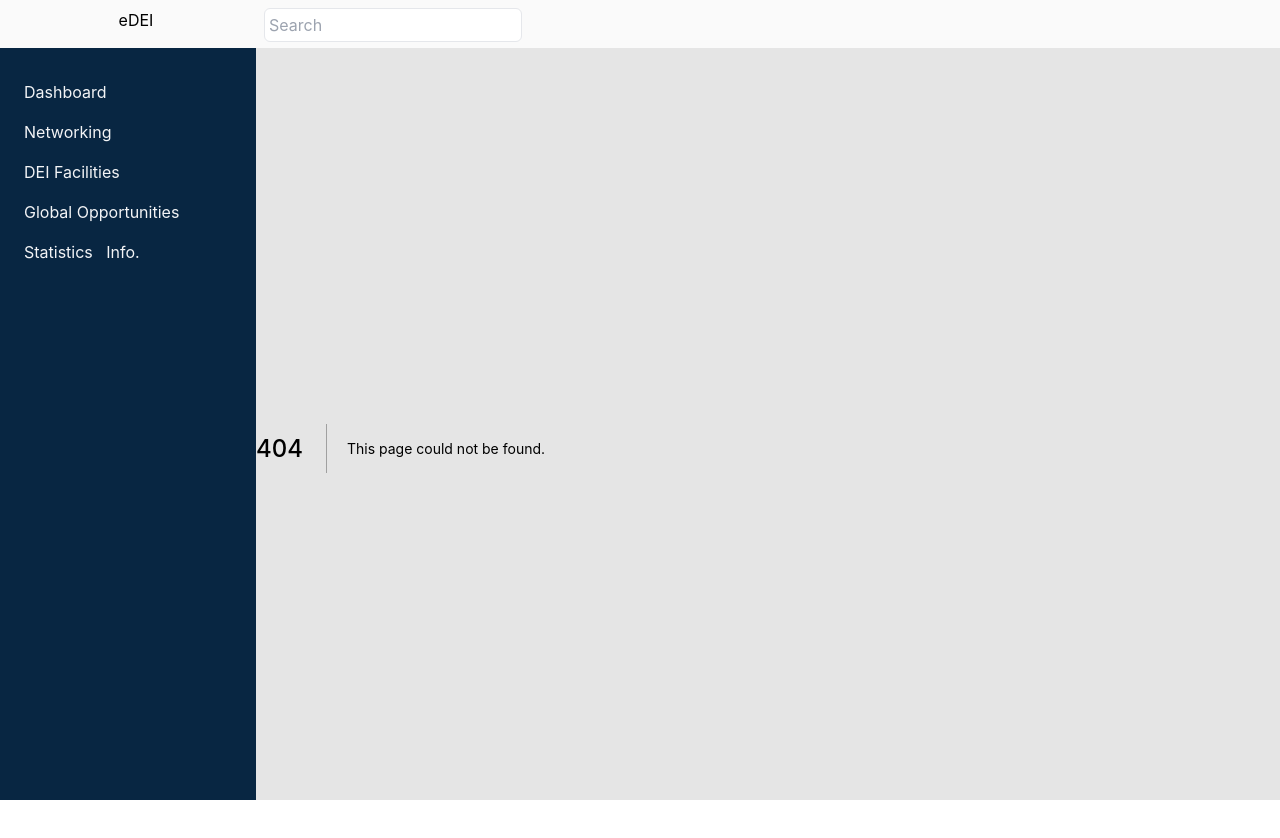
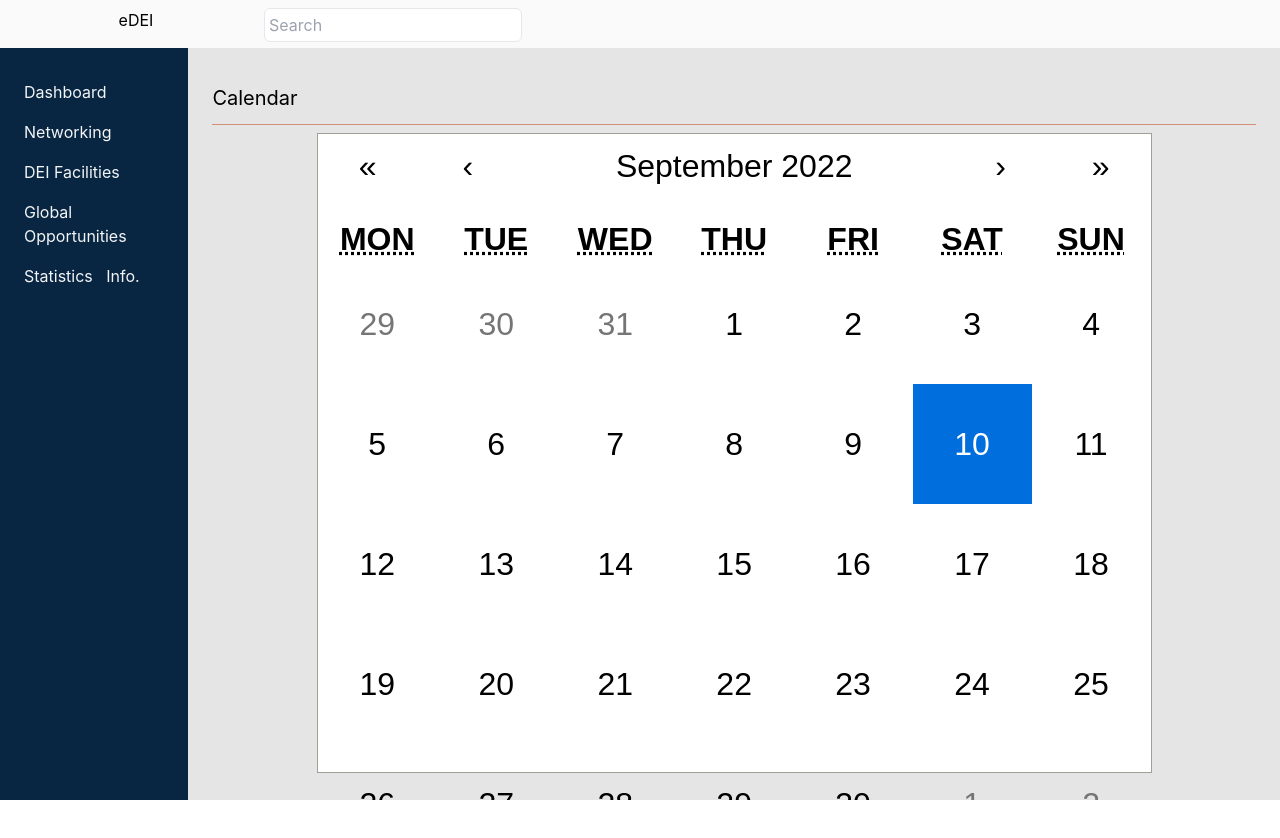
Before and after one commit to Leojino/hustlers, a Next.js app: page /calendar in a window 1280 px wide. Before the commit this address had no page. Shown: the top 838 px of the page. After the commit the page ends 800 px from the top, so only its background shows below. Built offline with nearby package versions, Linux system fonts and the light colour scheme.

Commit message:
Basic Calendar Completed

```diff
--- a/package.json
+++ b/package.json
@@ -11,6 +11,8 @@
   "dependencies": {
     "next": "12.3.0",
     "react": "18.2.0",
+    "react-big-calendar": "^1.5.0",
+    "react-calendar": "^3.8.0",
     "react-dom": "18.2.0"
   },
   "devDependencies": {
--- a/pages/_app.js
+++ b/pages/_app.js
@@ -1,5 +1,5 @@
 import '../styles/globals.css'
-
+import '../styles/calendar.css';
 import Layout from '../components/layout'
 
 function MyApp({ Component, pageProps }) {
--- /dev/null
+++ b/pages/calendar.js
@@ -0,0 +1,30 @@
+import autoprefixer from 'autoprefixer';
+import Head from 'next/head'
+// import Image from 'next/image'
+import React, { useState } from 'react';
+import Calendar from 'react-calendar';
+
+export default function Home() {
+
+  const [value, onChange] = useState(new Date());
+
+  return (
+    <div className='grow overflow-auto'>
+      <Head>
+        <title>Hackathon</title>
+        <meta name="description" content="Generated by create next app" />
+        <link rel="icon" href="/favicon.ico" />
+      </Head>
+
+      <main className='p-6'>
+        <h2 className='text-xl border-b border-orange-700/50 py-3 mb-2'>Calendar</h2>
+
+        <div>
+          <Calendar onChange={onChange} value={value} />
+        </div>
+
+
+      </main>
+    </div>
+  )
+}
--- /dev/null
+++ b/styles/calendar.css
@@ -0,0 +1,124 @@
+.react-calendar {
+    width: 80%;
+    height: 80vh;
+    margin: auto;
+    background: white;
+    border: 1px solid #a0a096;
+    font-family: Arial, Helvetica, sans-serif;
+    line-height: 1.125em;
+  }
+  .react-calendar--doubleView {
+    width: 700px;
+  }
+  .react-calendar--doubleView .react-calendar__viewContainer {
+    display: flex;
+    margin: -0.5em;
+  }
+  .react-calendar--doubleView .react-calendar__viewContainer > * {
+    width: 50%;
+    margin: 0.5em;
+  }
+  .react-calendar,
+  .react-calendar *,
+  .react-calendar *:before,
+  .react-calendar *:after {
+    -moz-box-sizing: border-box;
+    -webkit-box-sizing: border-box;
+    box-sizing: border-box;
+  }
+  .react-calendar button {
+    margin: 0;
+    border: 0;
+    outline: none;
+  }
+  .react-calendar button:enabled:hover {
+    cursor: pointer;
+  }
+  .react-calendar__navigation {
+    display: flex;
+    height: 10%;
+    margin-bottom: 1em;
+  }
+  .react-calendar__navigation button {
+    min-width: 100px;
+    background: none;
+    font-size: 2em;
+  }
+  .react-calendar__navigation button:disabled {
+    background-color: #f0f0f0;
+  }
+  .react-calendar__navigation button:enabled:hover,
+  .react-calendar__navigation button:enabled:focus {
+    background-color: #e6e6e6;
+  }
+  .react-calendar__month-view__weekdays {
+    text-align: center;
+    text-transform: uppercase;
+    font-weight: bold;
+    font-size: 2em;
+  }
+  .react-calendar__month-view__weekdays__weekday {
+    padding: 0.5em;
+  }
+  .react-calendar__month-view__weekNumbers .react-calendar__tile {
+    display: flex;
+    align-items: center;
+    justify-content: center;
+    font-size: 0.75em;
+    font-weight: bold;
+  }
+  .react-calendar__month-view__days__day--weekend {
+    /* color: #d10000; */
+  }
+  .react-calendar__month-view__days__day--neighboringMonth {
+    color: #757575;
+  }
+  .react-calendar__year-view .react-calendar__tile,
+  .react-calendar__decade-view .react-calendar__tile,
+  .react-calendar__century-view .react-calendar__tile {
+    padding: 2em 0.5em;
+  }
+  .react-calendar__tile {
+    border-top: 10px;
+    border-color: #1087ff !important;
+    max-width: 100%;
+    height: 120px;
+    max-height: 70%;
+    padding: 10px 6.6667px;
+    background: none;
+    text-align: center;
+    line-height: 16px;
+    font-size: 2em;
+  }
+  .react-calendar__tile:disabled {
+    background-color: #f0f0f0;
+  }
+  .react-calendar__tile:enabled:hover,
+  .react-calendar__tile:enabled:focus {
+    background-color: #e6e6e6;
+  }
+  .react-calendar__tile--now {
+    background: #ffff76;
+  }
+  .react-calendar__tile--now:enabled:hover,
+  .react-calendar__tile--now:enabled:focus {
+    background: #ffffa9;
+  }
+  .react-calendar__tile--hasActive {
+    background: #76baff;
+  }
+  .react-calendar__tile--hasActive:enabled:hover,
+  .react-calendar__tile--hasActive:enabled:focus {
+    background: #a9d4ff;
+  }
+  .react-calendar__tile--active {
+    background: #006edc;
+    color: white;
+  }
+  .react-calendar__tile--active:enabled:hover,
+  .react-calendar__tile--active:enabled:focus {
+    background: #1087ff;
+  }
+  .react-calendar--selectRange .react-calendar__tile--hover {
+    background-color: #e6e6e6;
+  }
```
Also changed, not shown: 2 other files (tests, documents, lock files or other folders).
